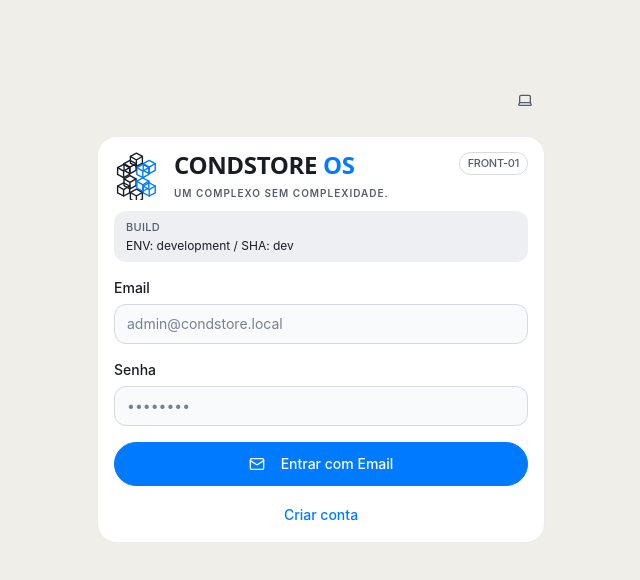
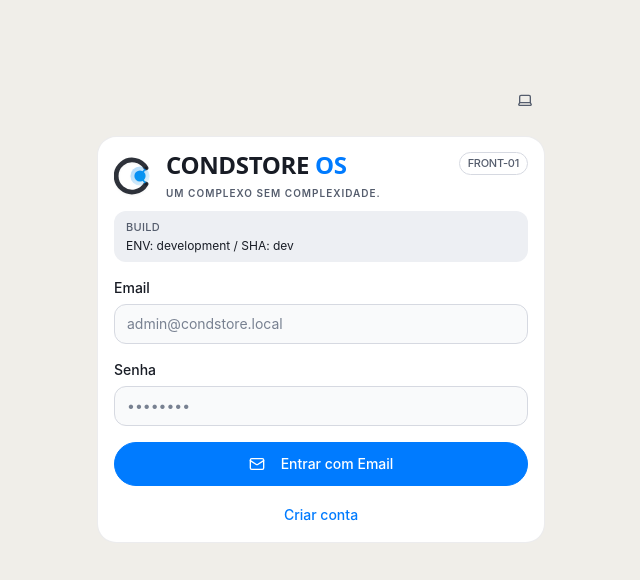
Before and after one commit to catcaio/projeto-condstore, a Next.js app: page /login in a window 1280 px wide. Shown: the top 580 px of the page, without its empty margins (319-959 px from the left). Built offline with nearby package versions, Linux system fonts and the light colour scheme; no server answers.

Commit message:
fix(ui): resolvida sobreposicao no shell, aplicadas restricoes globais de layout e redesenhado logo oficial do condstore os para um minimalismo abstrato

```diff
--- a/src/proxy.ts
+++ b/src/proxy.ts
@@ -9,6 +9,20 @@ const SESSION_COOKIE_NAME = 'condstore_session';
 export const config = {
     matcher: [
         '/cockpit/:path*',
+        '/dashboard/:path*',
+        '/operacao/:path*',
+        '/conversas/:path*',
+        '/clientes/:path*',
+        '/pedidos/:path*',
+        '/logistica/:path*',
+        '/frank/:path*',
+        '/metricas/:path*',
+        '/tenant/:path*',
+        '/configuracoes/:path*',
+        '/vendas/:path*',
+        '/financeiro/:path*',
+        '/sistema/:path*',
+        '/supreme/:path*',
         '/home/:path*',
         '/inbox/:path*',
         '/freight/simulations/:path*',
--- a/src/ui/components/Logo.tsx
+++ b/src/ui/components/Logo.tsx
@@ -4,10 +4,11 @@ import { cn } from '@/lib/utils';
 interface LogoProps extends React.HTMLAttributes<HTMLDivElement> {
     size?: 'sm' | 'md' | 'lg' | 'xl';
     hideSubtitle?: boolean;
+    hideText?: boolean;
     className?: string;
 }
 
-export function CondstoreLogo({ size = 'md', hideSubtitle = false, className, ...props }: LogoProps) {
+export function CondstoreLogo({ size = 'md', hideSubtitle = false, hideText = false, className, ...props }: LogoProps) {
     // Scaling map for the container
     const sizeMap = {
         sm: 'scale-75',
@@ -19,85 +20,36 @@ export function CondstoreLogo({ size = 'md', hideSubtitle = false, className, ..
     return (
         <div className={cn("flex items-center gap-3", sizeMap[size], className)} {...props}>
             {/* The Isometric Cube 'C' Cluster */}
-            <div className="flex-shrink-0 relative w-12 h-12">
-                <svg viewBox="0 0 120 120" fill="none" xmlns="http://www.w3.org/2000/svg" className="w-full h-full">
-                    {/* Definitions for gradients and cube paths */}
+            <div className="flex-shrink-0 relative w-10 h-10">
+                <svg viewBox="0 0 100 100" fill="none" xmlns="http://www.w3.org/2000/svg" className="w-full h-full drop-shadow-sm">
                     <defs>
-                        <linearGradient id="blueGrad" x1="0" y1="0" x2="1" y2="1">
+                        <linearGradient id="bluGrad" x1="0" y1="0" x2="100" y2="100" gradientUnits="userSpaceOnUse">
                             <stop offset="0%" stopColor="hsl(var(--ui-accent-blue))" />
-                            <stop offset="100%" stopColor="hsl(var(--ui-accent-blue-strong, 210, 100%, 30%))" />
+                            <stop offset="100%" stopColor="#0ea5e9" />
                         </linearGradient>
-                        <linearGradient id="darkGrad" x1="0" y1="0" x2="1" y2="1">
-                            <stop offset="0%" stopColor="hsl(var(--ui-text))" />
-                            <stop offset="100%" stopColor="hsl(var(--ui-text-muted))" />
+                        <linearGradient id="glowGrad" x1="0" y1="0" x2="100" y2="100" gradientUnits="userSpaceOnUse">
+                            <stop offset="0%" stopColor="hsl(var(--ui-accent-blue))" stopOpacity="0.5" />
+                            <stop offset="100%" stopColor="#0ea5e9" stopOpacity="0" />
                         </linearGradient>
                     </defs>
 
-                    <g strokeWidth="3.5" strokeLinecap="round" strokeLinejoin="round">
-                        {/* Upper Right 'C' End (Light Blue) */}
-                        <g transform="translate(68, 16)" stroke="hsl(var(--ui-accent-blue))">
-                            <path d="M20 5 L35 13 L35 30 L20 38 L5 30 L5 13 Z" />
-                            <path d="M20 22 L35 13 M20 22 L5 13 M20 22 L20 38" />
-                        </g>
+                    {/* Modern Abstract 'C' Node */}
+                    <path d="M 80,30 A 40,40 0 1,0 80,70" stroke="currentColor" strokeWidth="12" strokeLinecap="round" className="text-[hsl(var(--ui-text))]" opacity="0.9" />
 
-                        {/* Top Cube (Darker) */}
-                        <g transform="translate(36, -2)" stroke="currentColor" className="text-[hsl(var(--ui-text))]">
-                            <path d="M20 5 L35 13 L35 30 L20 38 L5 30 L5 13 Z" />
-                            <path d="M20 22 L35 13 M20 22 L5 13 M20 22 L20 38" />
-                        </g>
+                    {/* Glowing Core */}
+                    <circle cx="65" cy="50" r="14" fill="url(#bluGrad)" />
+                    <circle cx="65" cy="50" r="24" fill="url(#glowGrad)" />
 
-                        {/* Middle Top Inner (Light Blue) */}
-                        <g transform="translate(52, 26)" stroke="hsl(var(--ui-accent-blue))">
-                            <path d="M20 5 L35 13 L35 30 L20 38 L5 30 L5 13 Z" />
-                            <path d="M20 22 L35 13 M20 22 L5 13 M20 22 L20 38" />
-                        </g>
-
-                        {/* Far Left Top (Dark) */}
-                        <g transform="translate(4, 26)" stroke="currentColor" className="text-[hsl(var(--ui-text))]">
-                            <path d="M20 5 L35 13 L35 30 L20 38 L5 30 L5 13 Z" />
-                            <path d="M20 22 L35 13 M20 22 L5 13 M20 22 L20 38" />
-                        </g>
-
-                        {/* Center Spine (Dark) */}
-                        <g transform="translate(20, 54)" stroke="currentColor" className="text-[hsl(var(--ui-text))]">
-                            <path d="M20 5 L35 13 L35 30 L20 38 L5 30 L5 13 Z" />
-                            <path d="M20 22 L35 13 M20 22 L5 13 M20 22 L20 38" />
-                        </g>
-
-                        {/* Center Spine Upper (Dark) */}
-                        <g transform="translate(20, 16)" stroke="currentColor" className="text-[hsl(var(--ui-text))]">
-                            <path d="M20 5 L35 13 L35 30 L20 38 L5 30 L5 13 Z" />
-                            <path d="M20 22 L35 13 M20 22 L5 13 M20 22 L20 38" />
-                        </g>
-
-                        {/* Far Left Bottom (Dark) */}
-                        <g transform="translate(4, 72)" stroke="currentColor" className="text-[hsl(var(--ui-text))]">
-                            <path d="M20 5 L35 13 L35 30 L20 38 L5 30 L5 13 Z" />
-                            <path d="M20 22 L35 13 M20 22 L5 13 M20 22 L20 38" />
-                        </g>
-
-                        {/* Bottom Cube (Dark) */}
-                        <g transform="translate(36, 88)" stroke="currentColor" className="text-[hsl(var(--ui-text))]">
-                            <path d="M20 5 L35 13 L35 30 L20 38 L5 30 L5 13 Z" />
-                            <path d="M20 22 L35 13 M20 22 L5 13 M20 22 L20 38" />
-                        </g>
-
-                        {/* Middle Bottom Inner (Light Blue) */}
-                        <g transform="translate(52, 60)" stroke="hsl(var(--ui-accent-blue))">
-                            <path d="M20 5 L35 13 L35 30 L20 38 L5 30 L5 13 Z" />
-                            <path d="M20 22 L35 13 M20 22 L5 13 M20 22 L20 38" />
-                        </g>
-
-                        {/* Lower Right 'C' End (Light Blue) */}
-                        <g transform="translate(68, 72)" stroke="hsl(var(--ui-accent-blue))">
-                            <path d="M20 5 L35 13 L35 30 L20 38 L5 30 L5 13 Z" />
-                            <path d="M20 22 L35 13 M20 22 L5 13 M20 22 L20 38" />
-                        </g>
-                    </g>
+                    {/* Technical connections */}
+                    <path d="M 65,50 L 80,30" stroke="url(#bluGrad)" strokeWidth="4" strokeLinecap="round" />
+                    <path d="M 65,50 L 80,70" stroke="url(#bluGrad)" strokeWidth="4" strokeLinecap="round" />
+                    <circle cx="80" cy="30" r="4" fill="currentColor" className="text-[hsl(var(--ui-text))]" />
+                    <circle cx="80" cy="70" r="4" fill="currentColor" className="text-[hsl(var(--ui-text))]" />
                 </svg>
             </div>
 
             {/* Typography Lockup */}
+            {!hideText && (
                 <div className="flex flex-col justify-center">
                     <div className="flex items-baseline tracking-tight">
                         <span className="font-bold text-[hsl(var(--ui-text))] text-2xl" style={{ fontFamily: 'system-ui, -apple-system, sans-serif' }}>
@@ -113,6 +65,7 @@ export function CondstoreLogo({ size = 'md', hideSubtitle = false, className, ..
                         </span>
                     )}
                 </div>
+            )}
         </div>
     );
 }
--- a/src/ui/shell/app-shell.tsx
+++ b/src/ui/shell/app-shell.tsx
@@ -16,40 +16,27 @@ export function AppShell({
     tenantId: string | null
 }) {
     return (
-        <div className="os-root min-h-screen bg-[hsl(var(--ui-bg))] text-[hsl(var(--ui-text))]">
-            <div className="flex min-h-screen flex-col md:flex-row">
+        <div className="os-root min-h-screen bg-[hsl(var(--ui-bg))] text-[hsl(var(--ui-text))] max-w-full overflow-x-hidden">
+            <div className="flex min-h-screen flex-col md:flex-row max-w-full overflow-x-hidden">
                 <aside className="w-full shrink-0 border-b border-[hsl(var(--ui-border))] bg-[linear-gradient(180deg,hsl(var(--ui-surface))_0%,hsl(var(--ui-page))_100%)] md:sticky md:top-0 md:h-screen md:w-[22rem] md:border-b-0 md:border-r">
                     <div className="flex h-full flex-col">
                         <div className="border-b border-[hsl(var(--ui-border))] px-5 py-5">
                             <div className="flex items-center gap-3">
                                 <div className="flex h-12 w-12 items-center justify-center rounded-2xl border border-[hsl(var(--ui-border))] bg-[hsl(var(--ui-surface))] shadow-sm">
-                                    <CondstoreLogo size="sm" />
+                                    <CondstoreLogo size="sm" hideText />
                                 </div>
                                 <div className="min-w-0">
-                                    <p className="text-[11px] font-bold uppercase tracking-[0.16em] text-[hsl(var(--ui-text-subtle))]">
-                                        CONDSTORE OS
+                                    <p className="text-[13px] font-bold uppercase tracking-[0.16em] text-[hsl(var(--ui-text))]">
+                                        CONDSTORE <span className="text-[hsl(var(--ui-accent-blue))]">OS</span>
                                     </p>
-                                    <p className="truncate text-sm font-semibold text-[hsl(var(--ui-text))]">
-                                        Infraestrutura operacional premium
+                                    <p className="truncate text-[14px] font-semibold text-[hsl(var(--ui-text-muted))] mt-0.5">
+                                        Infraestrutura premium
                                     </p>
                                 </div>
                             </div>
 
-                            <div className="mt-4 rounded-2xl border border-[hsl(var(--ui-border))] bg-[hsl(var(--ui-surface)/0.7)] p-3">
-                                <p className="text-[10px] font-bold uppercase tracking-[0.14em] text-[hsl(var(--ui-text-subtle))]">
-                                    Workspace ativo
-                                </p>
-                                <div className="mt-2 flex items-center justify-between gap-3">
-                                    <div className="min-w-0">
-                                        <p className="truncate text-sm font-semibold text-[hsl(var(--ui-text))]">
-                                            {tenantId ?? 'Tenant nao identificado'}
-                                        </p>
-                                        <p className="text-xs text-[hsl(var(--ui-text-muted))]">
-                                            Shell unificado para operacao, inteligencia e governanca
-                                        </p>
-                                    </div>
-                                    <ThemeToggle />
-                                </div>
+                            <div className="mt-4 flex items-center justify-end px-2">
+                                <ThemeToggle />
                             </div>
                         </div>
 
```
Also changed, not shown: tmp-audit-rbac.mjs (deleted, +0 -83 lines). Lines whose indentation alone changed are shown as unchanged.
